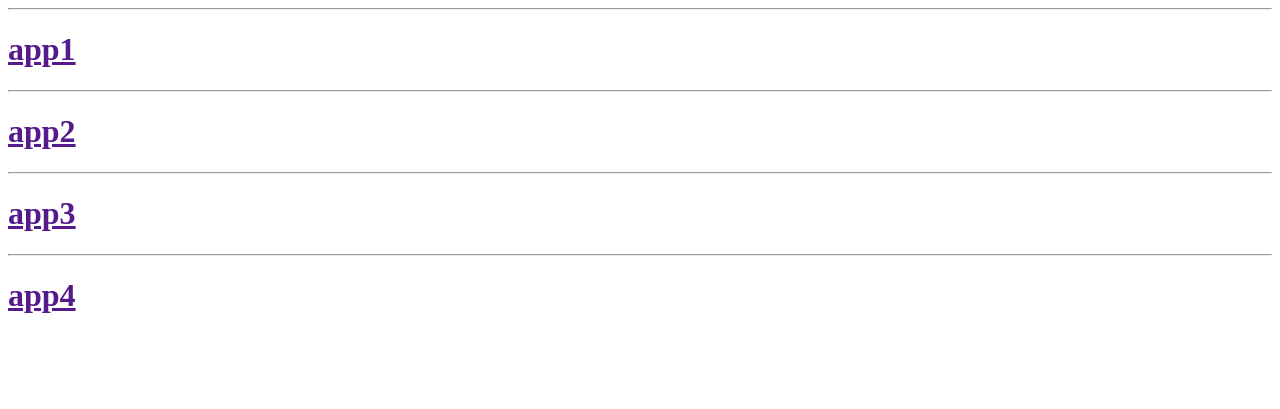
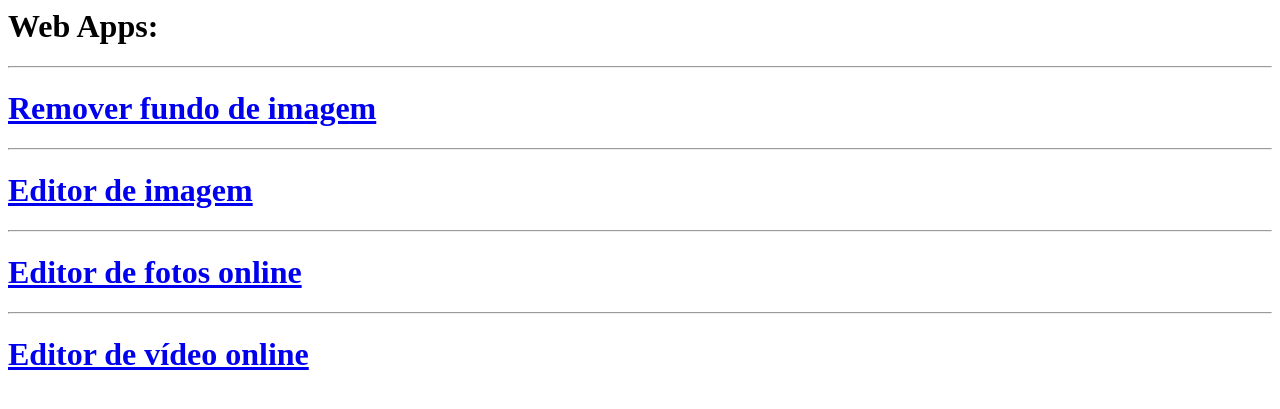
Before and after one commit to othonrds/pimbo, a Django app: page / in a window 1280 px wide. Shown: the top 409 px of the page. Run offline with Django 3.2, Linux system fonts and the light colour scheme.

Commit message:
update main

```diff
--- a/pimbo/templates/pimbo/main.html
+++ b/pimbo/templates/pimbo/main.html
@@ -1,8 +1,17 @@
+<h1>Web Apps:</h1>
 <hr>
-<a href=""><h1> app1 </h1></a>
+<a href="https://www.remove.bg/pt-br">
+    <h1> Remover fundo de imagem </h1>
+</a>
 <hr>
-<a href=""><h1> app2 </h1></a>
+<a href="https://www.iloveimg.com/pt">
+    <h1> Editor de imagem </h1>
+</a>
 <hr>
-<a href=""><h1> app3 </h1></a>
+<a href="https://www.online-image-editor.com/?language=portuguese">
+    <h1> Editor de fotos online </h1>
+</a>
 <hr>
-<a href=""><h1> app4 </h1></a>
+<a href="https://clipchamp.com/en/video-editor/">
+    <h1> Editor de vídeo online </h1>
+</a>
```
